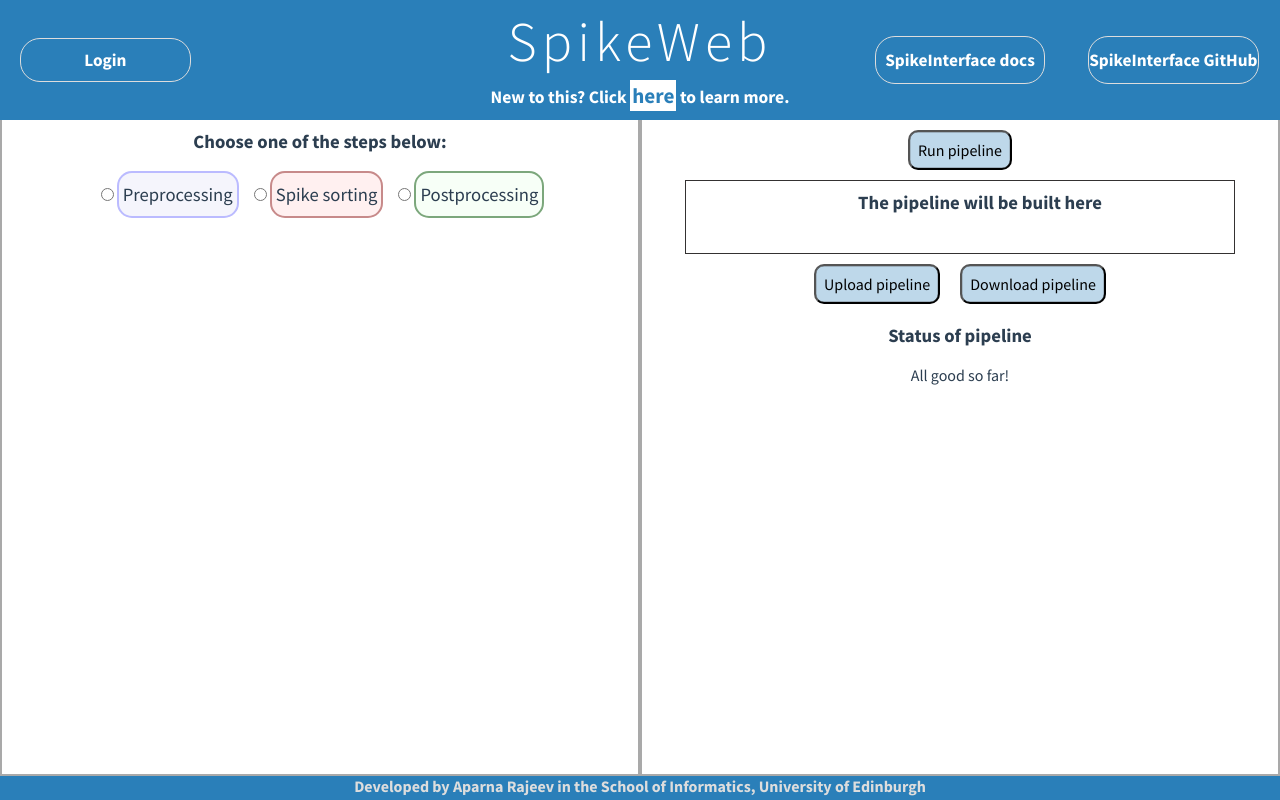
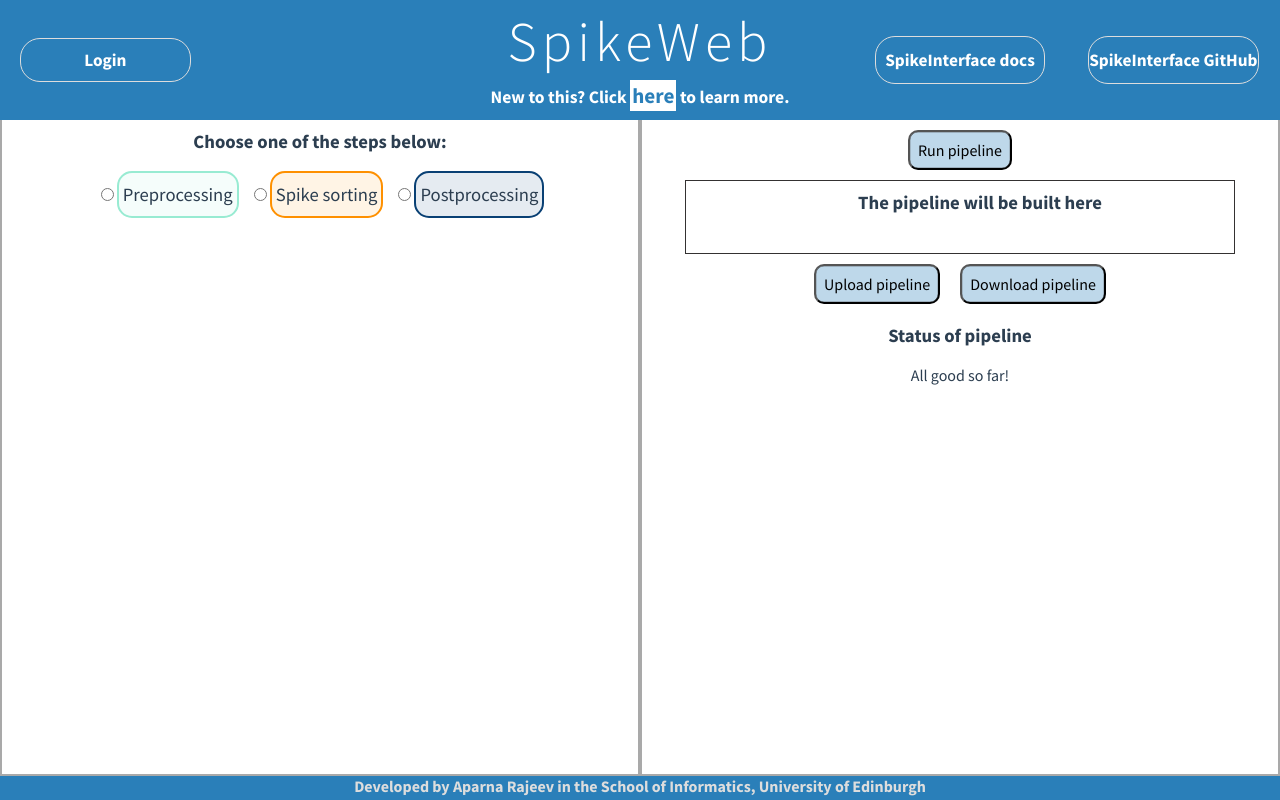
Before and after one commit to parna86/frontend, a Vue app: page / in a window 1280 px wide. Built offline with nearby package versions, Linux system fonts and the light colour scheme.

Commit message:
colourblind colours added

```diff
--- a/src/assets/variables.scss
+++ b/src/assets/variables.scss
@@ -1,3 +1,6 @@
 $steel-blue: #2a7fb9;
 $dark-slate-grey: #343131;
 $white-smoke: #ddd;
+$indigo-dye: #094074ff;
+$magic-mint: #98ebd2ff;
+$dark-orange: #fe9000ff;
--- a/src/views/HomePage.vue
+++ b/src/views/HomePage.vue
@@ -419,41 +419,41 @@
 }
 
 .main-labels.spikesorting{
-  border: 2px solid rgb(199, 138, 138);
-  background-color: rgba(247, 107, 107, 0.1);
+  border: 2px solid $dark-orange;
+  background-color:  rgba($dark-orange, 0.1);
   &:hover {
-    background-color: rgba(247, 107, 107, 0.2);
+    background-color:  rgba($dark-orange, 0.2);
   }
 }
 
 input[type="radio"].main-labels:checked + .main-labels.spikesorting {
-   background-color: rgba(247, 107, 107, 0.3);
+  background-color:  rgba($dark-orange, 0.3);
   box-shadow: 0px 0px 0px 0.5px inset $dark-slate-grey;
 }
 
 .main-labels.preprocessing{
-  border: 2px solid rgb(187, 187, 255);
-  background-color: rgba(161, 161, 222, 0.1);
+  border: 2px solid $magic-mint;
+  background-color:  rgba($magic-mint, 0.1);
   &:hover {
-    background-color: rgba(161, 161, 222, 0.2);
+    background-color: rgbrgba($magic-mint, 0.2);
   }
 }
 
 input[type="radio"].main-labels:checked +.main-labels.preprocessing {
-  background-color: rgba(161, 161, 222, 0.3);
-  box-shadow: 0px 0px 0px 0.5px inset $dark-slate-grey;
+  background-color: rgba($magic-mint, 0.3);
+  // box-shadow: 0px 0px 0px 0.5px inset $dark-slate-grey;
 }
 
 .main-labels.postprocessing{
-  border: 2px solid rgb(124, 167, 124);
-  background-color: rgba(174, 247, 174, 0.1);
+  border: 2px solid $indigo-dye;
+  background-color:  rgba($indigo-dye, 0.1);
   &:hover {
-    background-color: rgba(174, 247, 174, 0.2);
+    background-color:  rgba($indigo-dye, 0.2);
   }
 }
 
 input[type="radio"].main-labels:checked + .main-labels.postprocessing {
-  background-color: rgba(174, 247, 174, 0.3);
+  background-color:  rgba($indigo-dye, 0.3);
   box-shadow: 0px 0px 0px 0.5px inset $dark-slate-grey;
 }
 
@@ -571,16 +571,16 @@
     }
   }
   .pipeline-structure-one-unit.spikesorting{
-    border: 2px solid rgb(199, 138, 138);
-    background-color: rgba(247, 107, 107, 0.1);
+    border: 2px solid $dark-orange;
+    background-color:  rgba($dark-orange, 0.1);
   }
   .pipeline-structure-one-unit.preprocessing{
-    border: 2px solid rgb(187, 187, 255);
-    background-color: rgba(161, 161, 222, 0.1);
+    border: 2px solid $magic-mint;
+    background-color:  rgba($magic-mint, 0.1);
   }
   .pipeline-structure-one-unit.postprocessing{
-    border: 2px solid rgb(124, 167, 124);
-    background-color: rgba(174, 247, 174, 0.1);
+    border: 2px solid $indigo-dye;
+    background-color:  rgba($indigo-dye, 0.1);
   }
 }
 
```
